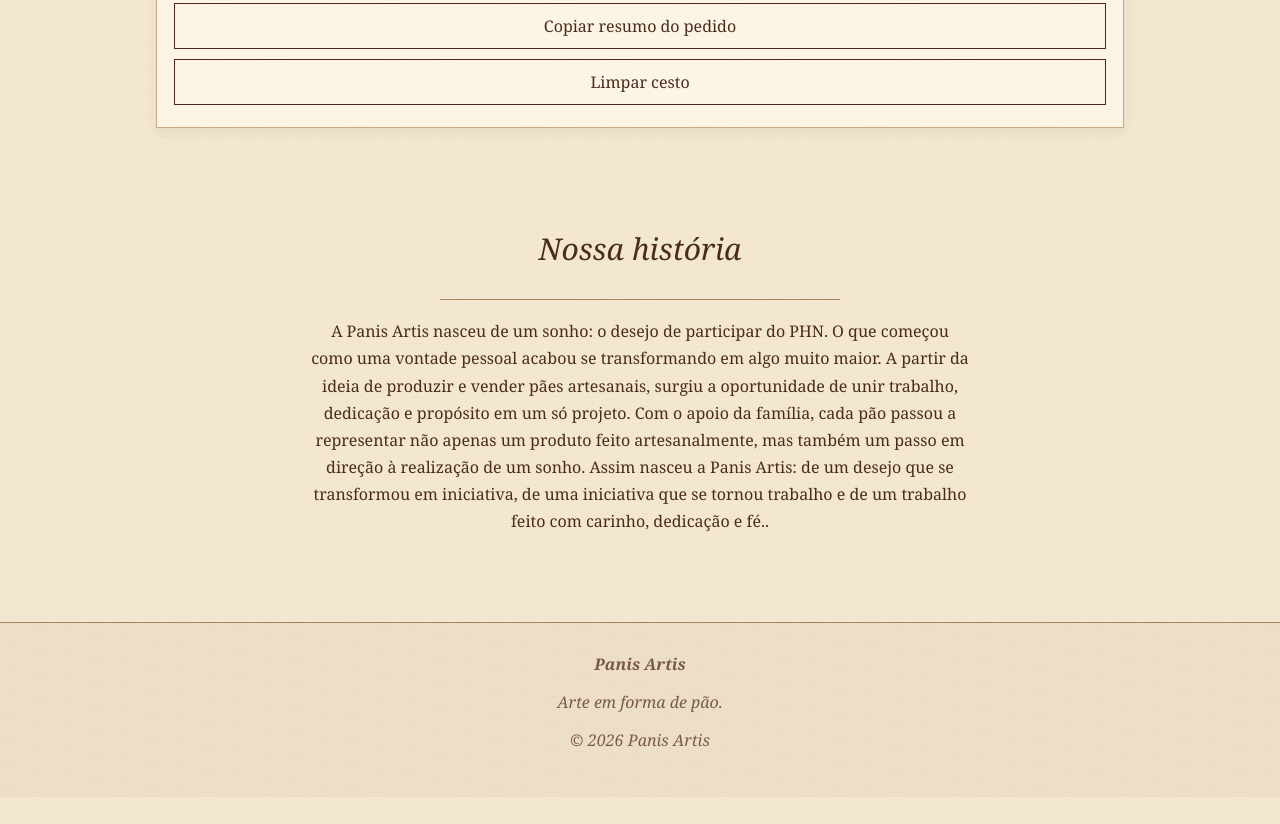
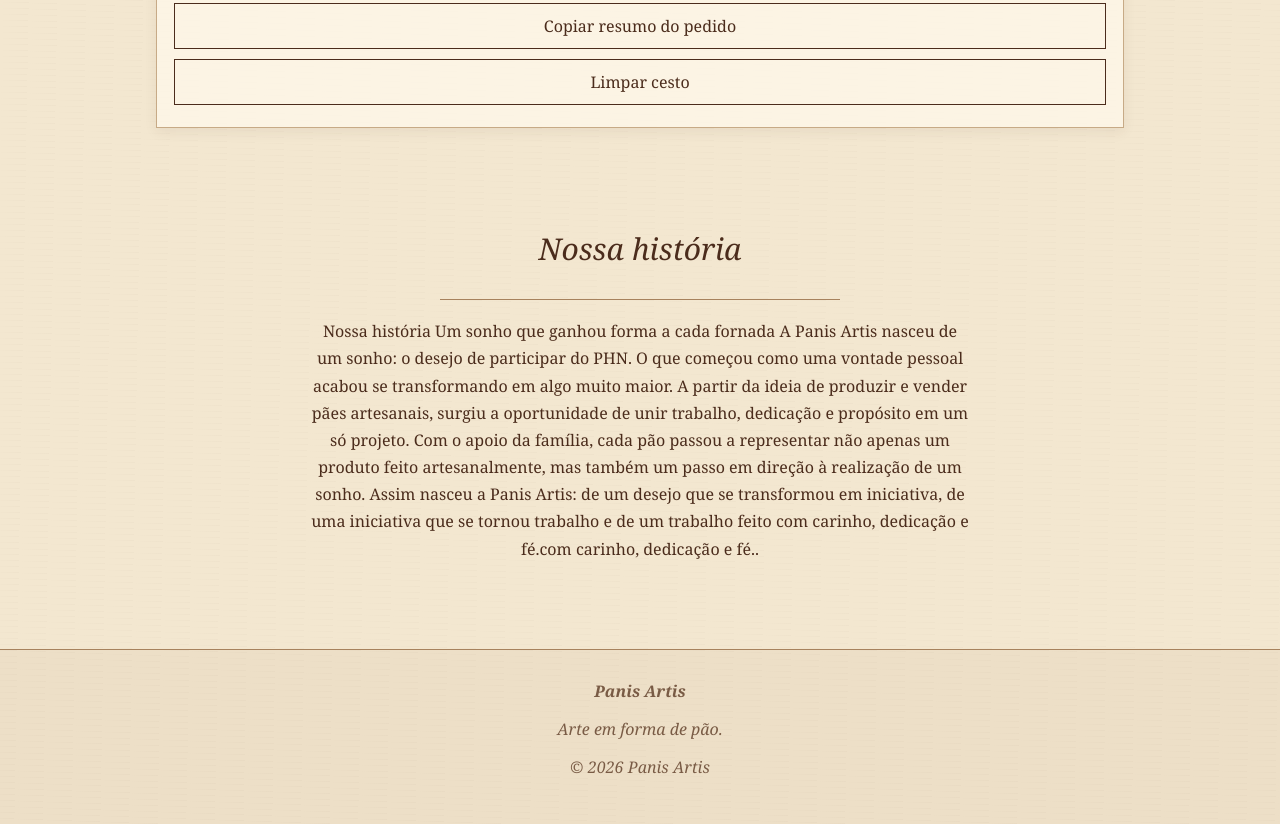
Before and after one commit to jpgamer007/Panis_artis, a plain HTML site: page index.html in a window 1280 px wide. Shown: the part 1603-2427 px from the top of the page. Before the commit the page ends 2400 px from the top, so only its background shows below. Drawn offline with Linux system fonts and the light colour scheme.

Commit message:
index.html

```diff
--- a/index.html
+++ b/index.html
@@ -397,13 +397,17 @@
       <h2>Nossa história</h2>
       <hr>
       <p>
-      A Panis Artis nasceu de um sonho: o desejo de participar do PHN.
+     Nossa história
+
+Um sonho que ganhou forma a cada fornada
+
+A Panis Artis nasceu de um sonho: o desejo de participar do PHN.
 
 O que começou como uma vontade pessoal acabou se transformando em algo muito maior. A partir da ideia de produzir e vender pães artesanais, surgiu a oportunidade de unir trabalho, dedicação e propósito em um só projeto.
 
 Com o apoio da família, cada pão passou a representar não apenas um produto feito artesanalmente, mas também um passo em direção à realização de um sonho.
 
-Assim nasceu a Panis Artis: de um desejo que se transformou em iniciativa, de uma iniciativa que se tornou trabalho e de um trabalho feito com carinho, dedicação e fé..
+Assim nasceu a Panis Artis: de um desejo que se transformou em iniciativa, de uma iniciativa que se tornou trabalho e de um trabalho feito com carinho, dedicação e fé.com carinho, dedicação e fé..
       </p>
     </section>
   </main>
```
